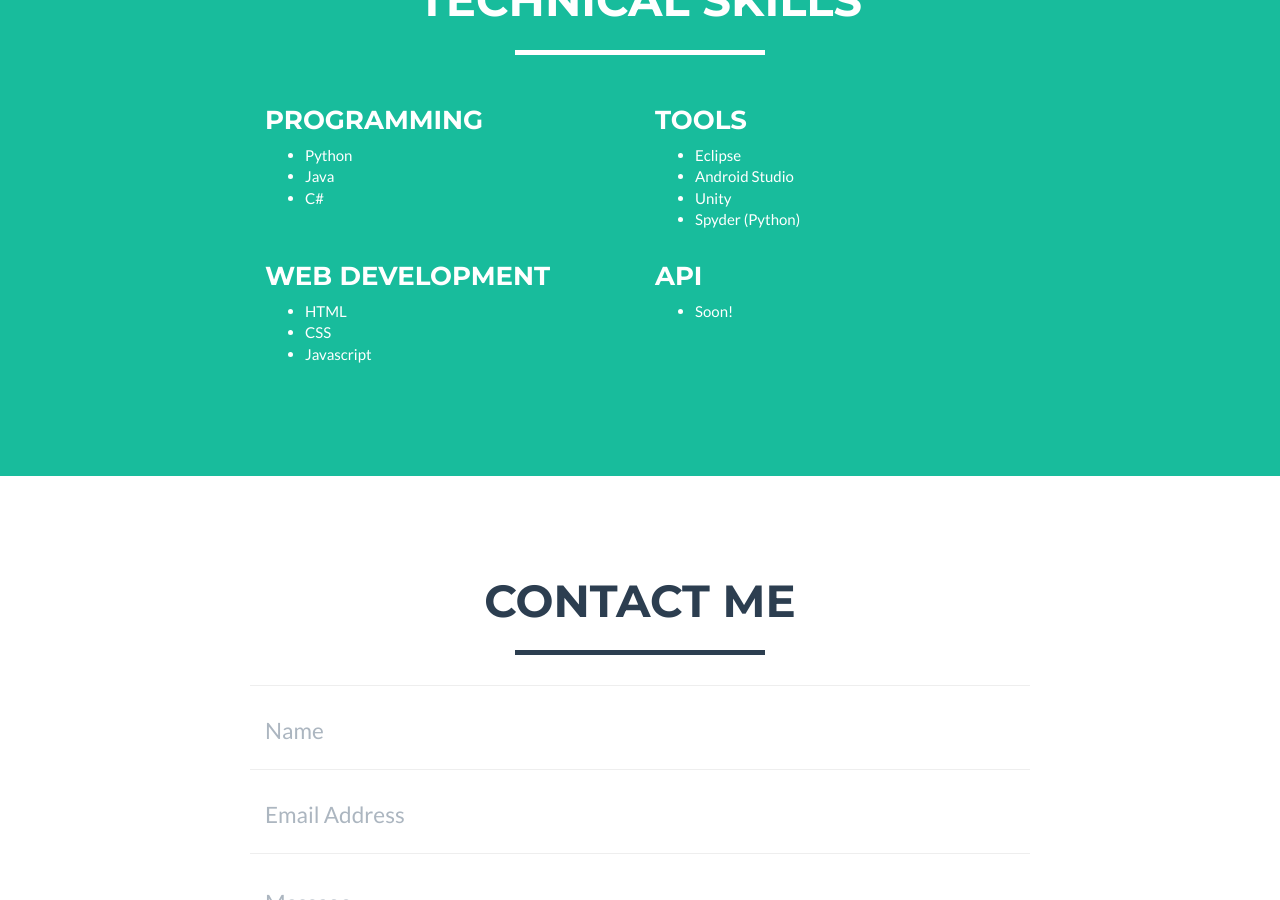
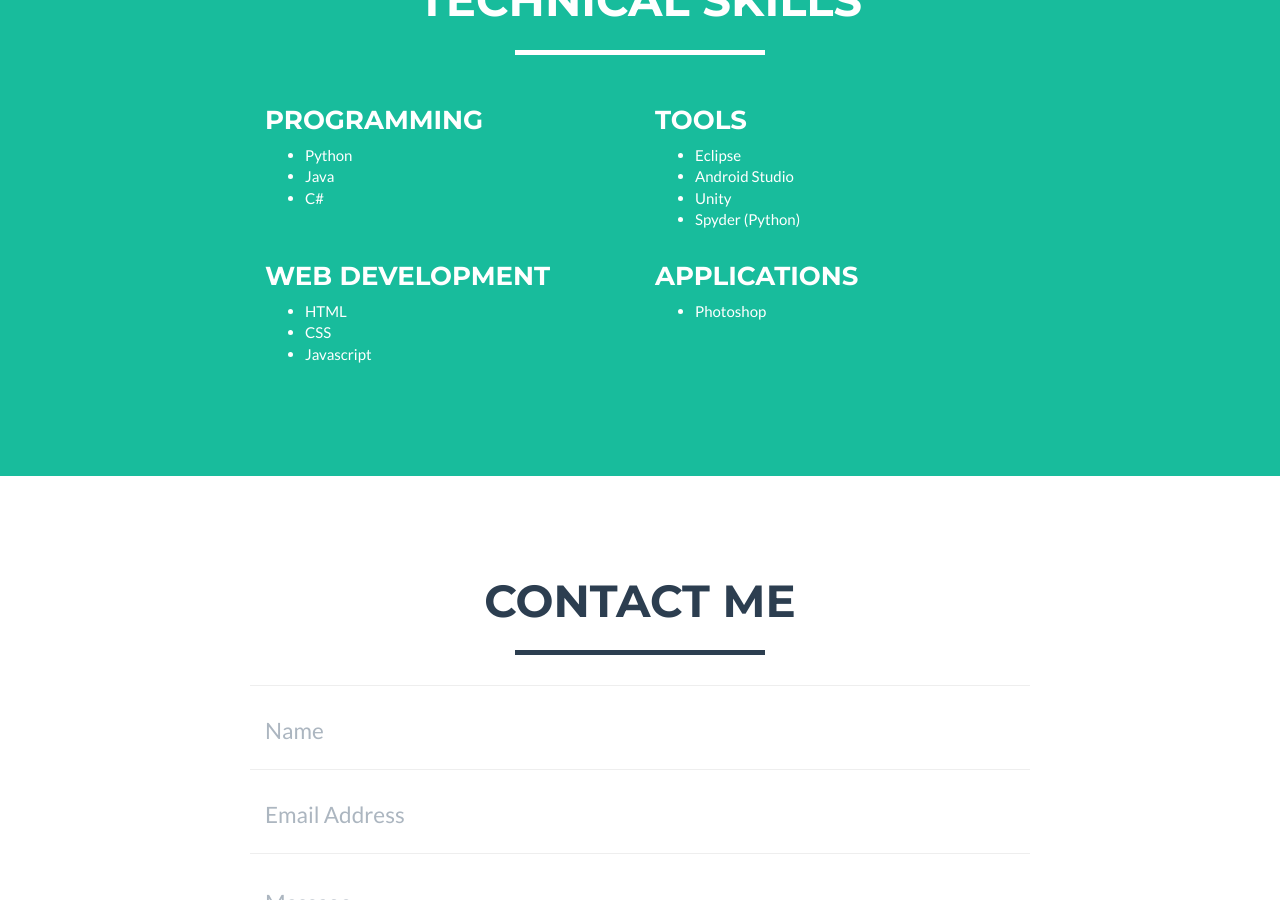
Before and after one commit to milktea02/milktea02.github.io, a Jekyll site: the page built from index.html, in a window 1280 px wide and 900 px high, scrolled down 1307 px. Built offline with Jekyll 4.4.1, drawn with Linux system fonts in a browser that asks for light colours.

Commit message:
phtoshop added to applications

```diff
--- a/_includes/about.html
+++ b/_includes/about.html
@@ -52,9 +52,9 @@
                         </ul>
                 </div>
                 <div class="col-lg-4">
-                    <h3>API</h3>
+                    <h3>Applications</h3>
                     <ul>
-                        <li>Soon!</li>
+                        <li>Photoshop</li>
                     </ul>
                 </div>
             </div>
```
